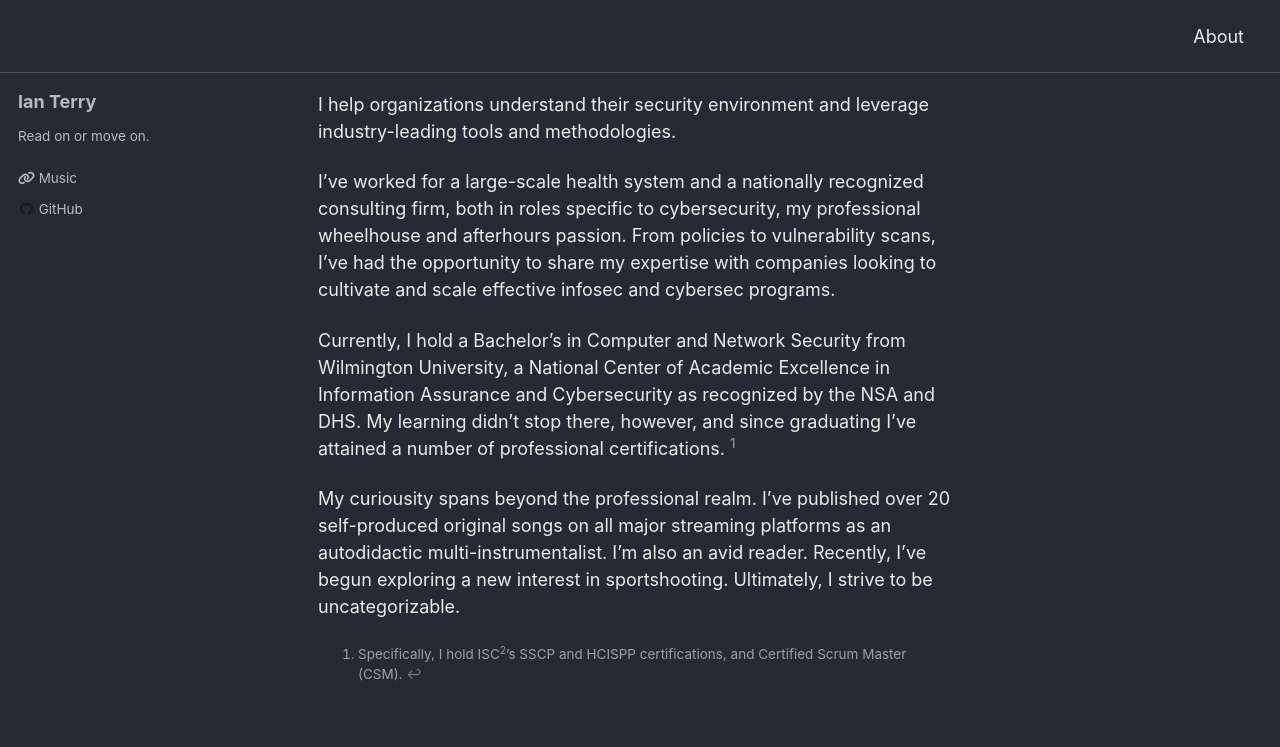
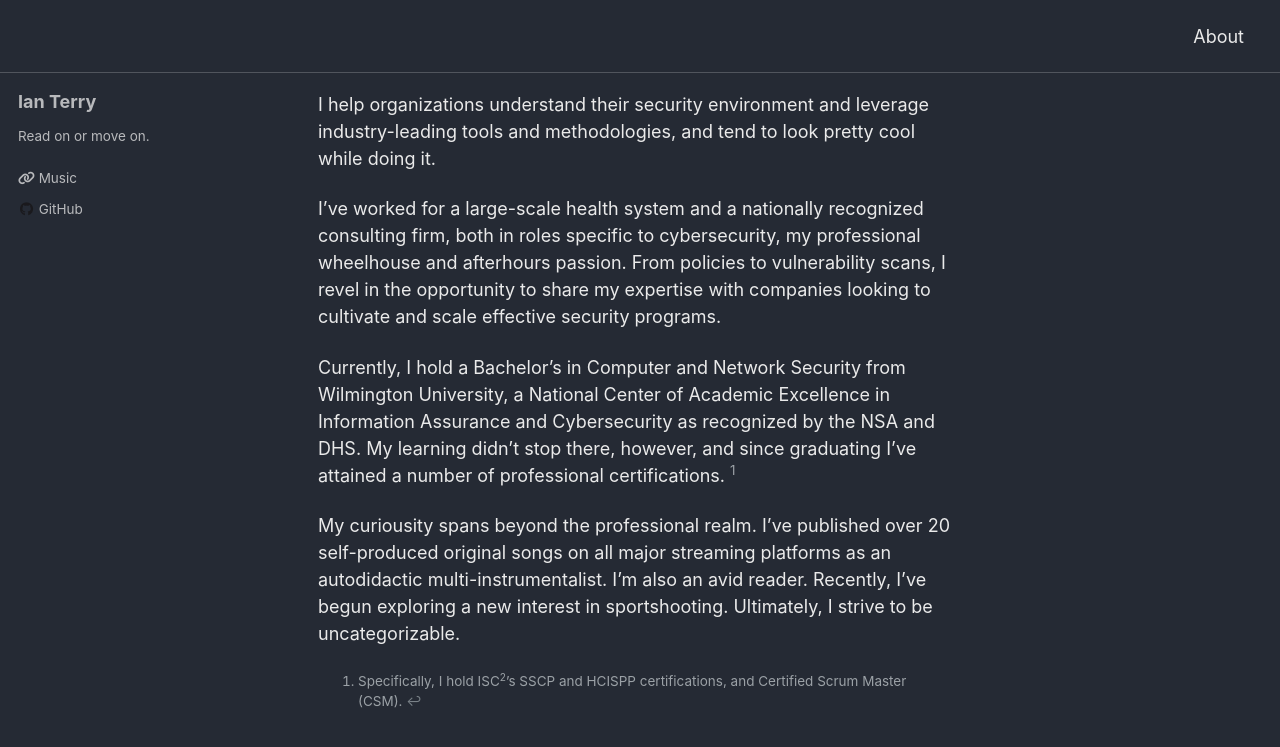
Before and after one commit to icterry/ianterry.io, a Jekyll site: the page built from _pages/about.md, in a window 1280 px wide and 900 px high. Shown: the top 747 px of the window. Built offline with Jekyll 4.4.1, drawn with Linux system fonts in a browser that asks for light colours; cached includes are drawn as plain includes; nearby versions of some CDN libraries.

```diff
--- a/_pages/about.md
+++ b/_pages/about.md
@@ -4,9 +4,9 @@ layout: single
 author_profile: true
 ---
 
-I help organizations understand their security environment and leverage industry-leading tools and methodologies.
+I help organizations understand their security environment and leverage industry-leading tools and methodologies, and tend to look pretty cool while doing it.
 
-I've worked for a large-scale health system and a nationally recognized consulting firm, both in roles specific to cybersecurity, my professional wheelhouse and afterhours passion. From policies to vulnerability scans, I've had the opportunity to share my expertise with companies looking to cultivate and scale effective infosec and cybersec programs.
+I've worked for a large-scale health system and a nationally recognized consulting firm, both in roles specific to cybersecurity, my professional wheelhouse and afterhours passion. From policies to vulnerability scans, I revel in the opportunity to share my expertise with companies looking to cultivate and scale effective security programs.
 
 Currently, I hold a Bachelor's in Computer and Network Security from Wilmington University, a National Center of Academic Excellence in Information Assurance and Cybersecurity as recognized by the NSA and DHS. My learning didn't stop there, however, and since graduating I've attained a number of professional certifications. [^1]
 
```
